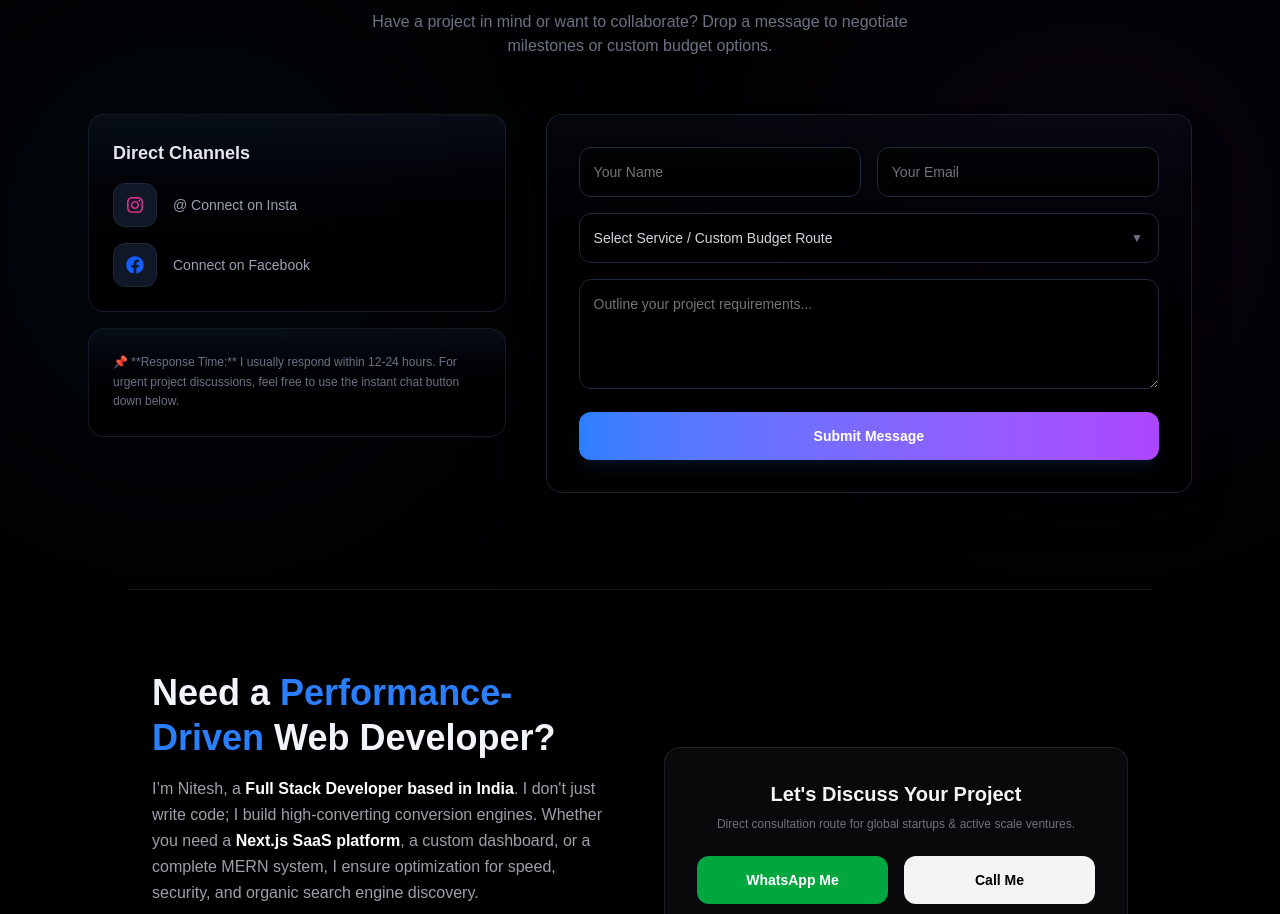
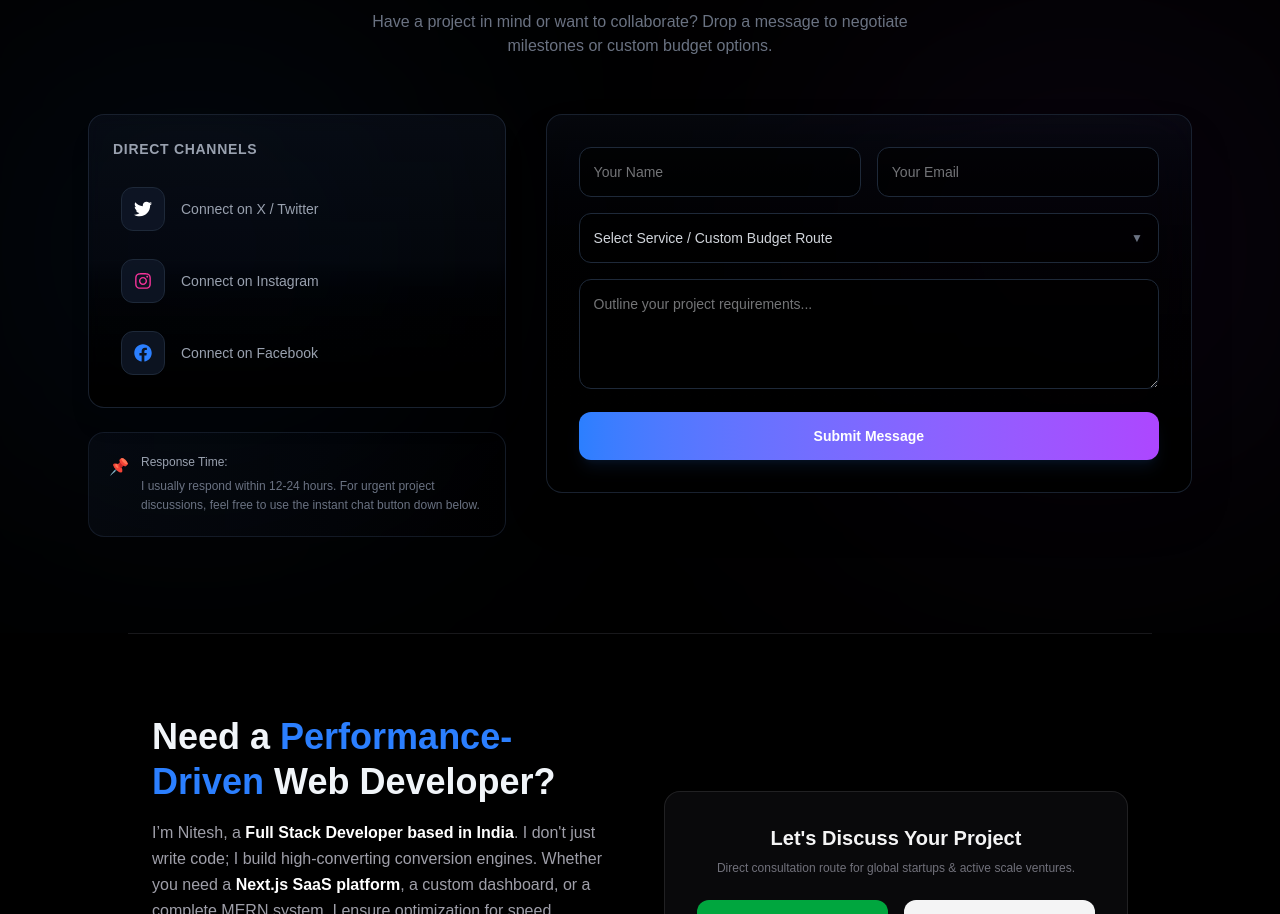
Before and after one commit to Niteshs-Code/Portfolio, a Next.js app: page / in a window 1280 px wide. Shown: the part 6426-7340 px from the top of the page. Built offline with nearby package versions, Linux system fonts and the light colour scheme.

Commit message:
update adn eited

```diff
--- a/src/components/Contact.jsx
+++ b/src/components/Contact.jsx
@@ -1,7 +1,7 @@
 "use client";
 
 import { motion } from "framer-motion";
-import { FaWhatsapp, FaInstagram, FaFacebook } from "react-icons/fa";
+import { FaWhatsapp, FaInstagram, FaFacebook, FaTwitter } from "react-icons/fa";
 import { useState, useEffect, useRef } from "react";
 import Toast from "@/components/Toast";
 
@@ -106,39 +106,64 @@ export default function Contact() {
         </div>
 
         {/* Layout Splitting */}
-        <div className="grid md:grid-cols-5 gap-10 items-start mt-12">
+        <div className="grid md:grid-cols-5 gap-10 items-start mt-12 ">
 
           {/* Left Panel: Clean Personal Channels */}
-          <div className="md:col-span-2 space-y-4 order-2 md:order-1">
-            <div className="p-6 bg-gradient-to-b from-gray-900/50 to-black border border-gray-800/60 rounded-2xl">
-              <h3 className="text-lg font-semibold mb-4 text-gray-200">Direct Channels</h3>
-              <div className="space-y-4">
+          <div className="md:col-span-2 space-y-6 order-2 md:order-1">
+  {/* Direct Channels Card */}
+  <div className="p-6 bg-gradient-to-b from-gray-900/40 via-gray-900/20 to-black border border-gray-800/80 rounded-2xl shadow-xl backdrop-blur-sm">
+    <h3 className="text-sm font-semibold uppercase tracking-wider mb-5 text-gray-400">
+      Direct Channels
+    </h3>
+
+    <div className="grid gap-3">
+      {/* Twitter / X */}
       <a
-  href="https://instagram.com/nitesh_dev24/" // Yahan apna real Instagram username daal dena
+        href="https://x.com/nitesh_dev24"
         target="_blank"
         rel="noopener noreferrer"
-  className="flex items-center gap-4 text-sm text-gray-400 hover:text-pink-500 transition group"
+        className="flex items-center gap-4 p-2 rounded-xl text-sm text-gray-400 hover:text-white hover:bg-gray-900/50 transition-all duration-300 group"
       >
-  <div className="p-3 bg-gray-900 border border-gray-800 rounded-xl group-hover:scale-105 transition text-pink-500">
+        <div className="p-3 bg-gray-900/80 border border-gray-800 rounded-xl group-hover:scale-105 group-hover:border-gray-700 transition-all text-white">
+          <FaTwitter size={18} /> {/* Note: Agar FaXTwitter icon available ho react-icons me, toh wo use kar sakte ho */}
+        </div>
+        <span className="font-medium group-hover:translate-x-1 transition-transform">Connect on X / Twitter</span>
+      </a>
+
+      {/* Instagram */}
+      <a
+        href="https://instagram.com/nitesh_dev24/"
+        target="_blank"
+        rel="noopener noreferrer"
+        className="flex items-center gap-4 p-2 rounded-xl text-sm text-gray-400 hover:text-pink-500 hover:bg-gray-900/50 transition-all duration-300 group"
+      >
+        <div className="p-3 bg-gray-900/80 border border-gray-800 rounded-xl group-hover:scale-105 group-hover:border-gray-700 transition-all text-pink-500">
           <FaInstagram size={18} />
         </div>
-  @ Connect on Insta
+        <span className="font-medium group-hover:translate-x-1 transition-transform">Connect on Instagram</span>
       </a>
+
+      {/* Facebook */}
       <a
         href="https://facebook.com/profile.php?id=61591270509518/"
         target="_blank"
         rel="noopener noreferrer"
-                  className="flex items-center gap-4 text-sm text-gray-400 hover:text-blue-400 transition group"
+        className="flex items-center gap-4 p-2 rounded-xl text-sm text-gray-400 hover:text-blue-400 hover:bg-gray-900/50 transition-all duration-300 group"
       >
-                  <div className="p-3 bg-gray-900 border border-gray-800 rounded-xl group-hover:scale-105 transition text-blue-600"><FaFacebook size={18} /></div>
-                  Connect on Facebook
+        <div className="p-3 bg-gray-900/80 border border-gray-800 rounded-xl group-hover:scale-105 group-hover:border-gray-700 transition-all text-blue-500">
+          <FaFacebook size={18} />
+        </div>
+        <span className="font-medium group-hover:translate-x-1 transition-transform">Connect on Facebook</span>
       </a>
     </div>
   </div>
 
-            <div className="p-6 bg-gradient-to-b from-gray-900/50 to-black border border-gray-800/60 rounded-2xl">
+  {/* Response Time Info Card */}
+  <div className="p-5 bg-gradient-to-r from-gray-900/30 to-transparent border border-gray-800/60 rounded-2xl flex items-start gap-3">
+    <span className="text-base mt-0.5">📌</span>
     <p className="text-xs text-gray-500 leading-relaxed">
-                📌 **Response Time:** I usually respond within 12-24 hours. For urgent project discussions, feel free to use the instant chat button down below.
+      <strong className="text-gray-400 block mb-1 font-medium">Response Time:</strong>
+      I usually respond within 12-24 hours. For urgent project discussions, feel free to use the instant chat button down below.
     </p>
   </div>
 </div>
--- a/src/components/blog/CodeBlock.jsx
+++ b/src/components/blog/CodeBlock.jsx
@@ -19,7 +19,7 @@ export default function CodeBlock({ code, isDark }) {
           onClick={handleCopy}
           className="hover:text-white transition-colors text-xs font-medium flex items-center gap-1"
         >
-          {copied ? "✓ Copied!" : "📋 Copy"}
+          {copied ? "✓ Copied!" : " Copy"}
         </button>
       </div>
 
--- a/src/data/blogs.js
+++ b/src/data/blogs.js
@@ -141,7 +141,7 @@ await codeAgent.executeGoal("Refactor user auth to support OAuth2 without downti
       },
       {
         type: "image",
-        url: "https://images.unsplash.com/premium_photo-1683120966127-14162cdd0935?w=1000&auto=format&fit=crop&q=80",
+        url: "https://plus.unsplash.com/premium_photo-1685086785054-d047cdc0e525?w=1000&auto=format&fit=crop&q=80",
         caption: "High-level visual architecture of vector embeddings stored in specialized databases"
       },
       {
```
Lines whose indentation alone changed are shown as unchanged.
